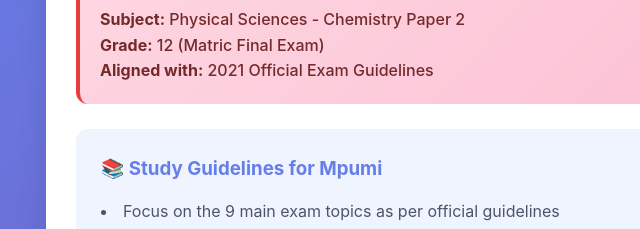
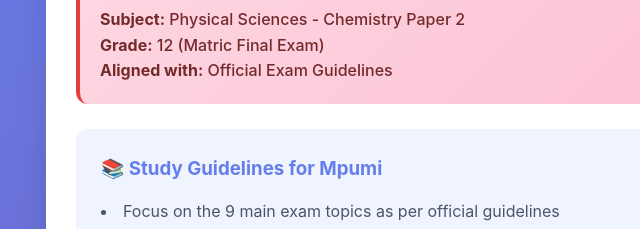
Before and after one commit to Lera2able/Mpumi-Mogajane-Chemistry, a plain HTML site: page index.html in a window 1280 px wide. Shown: the part 265-494 px from the top of the page, 14-654 px from the left. Drawn offline with Linux system fonts and the light colour scheme.

Commit message:
Update index.html

```diff
--- a/index.html
+++ b/index.html
@@ -397,7 +397,7 @@
         <h3>📋 Official Exam Information</h3>
         <p><strong>Subject:</strong> Physical Sciences - Chemistry Paper 2</p>
         <p><strong>Grade:</strong> 12 (Matric Final Exam)</p>
-        <p><strong>Aligned with:</strong> 2021 Official Exam Guidelines</p>
+        <p><strong>Aligned with:</strong> Official Exam Guidelines</p>
       </div>
 
       <div class="guidelines">
```
